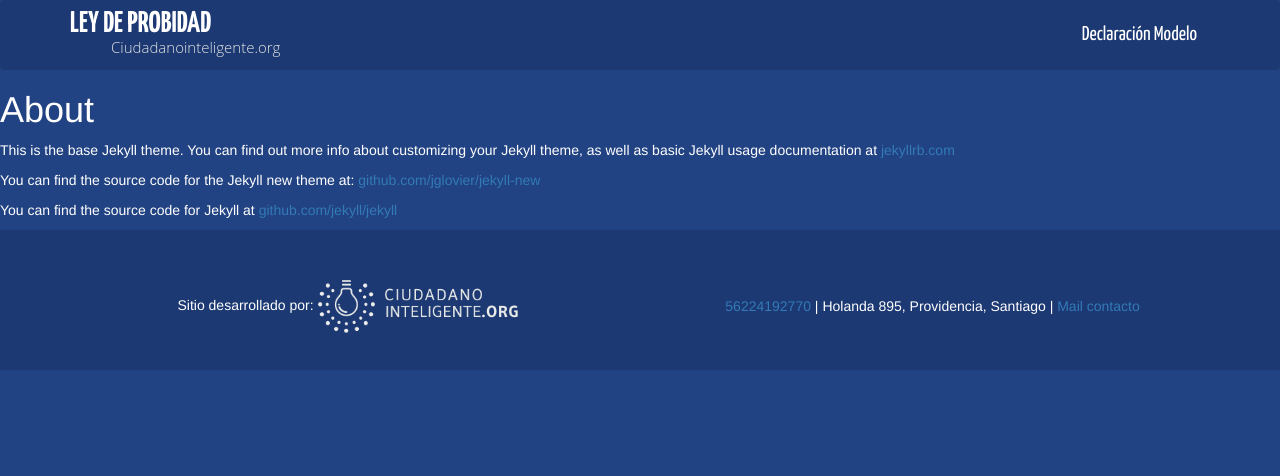
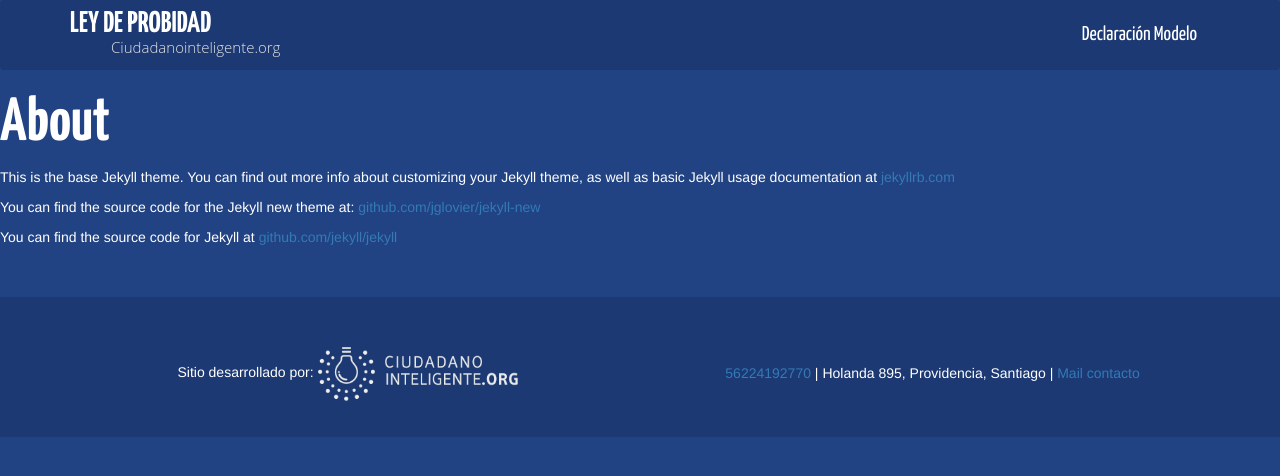
Before and after one commit to dtejada/probidad, a Jekyll site: the page built from about.md, in a window 1280 px wide. Shown: the top 476 px of the page. Built offline with Jekyll 4.4.1, drawn with Linux system fonts in a browser that asks for light colours; nearby versions of some CDN libraries.

Commit message:
Agrega bajada

```diff
--- a/_sass/_ldp.scss
+++ b/_sass/_ldp.scss
@@ -11,11 +11,19 @@
 	margin: 0 auto;
 }
 
-h2 {
-	font-size: 46px;
+h1 {
+	font-size: 61px;
 	color: #FFFFFF;
 	font-weight: 600;
 	font-family: "Yanone Kaffeesatz", Helvetica, sans-serif;
+}
+
+h2 {
+	font-size: 40px;
+	color: #FFFFFF;
+	font-weight: 200;
+	font-family: "Yanone Kaffeesatz", Helvetica, sans-serif;
+	margin: 30px 0;
 }
 
 h3 {
@@ -103,7 +111,7 @@
 
 #title-header {
 	text-align: center;
-	h2, h3 {
+	h1, h3 {
 		position: relative;
 		margin: 0;
 	}
@@ -180,6 +188,7 @@
 	color: #fff;
 	min-height: 140px;
 	padding-top: 50px;
+	margin-top: 50px;
 .footer-info {
 		padding-top: 16px;
 }
--- a/index.html
+++ b/index.html
@@ -5,13 +5,13 @@
 <div class="container">
 	<section id="title-header" class="row">
 		<div class="ribbon">
-			<h2> Con una nueva Ley de Probidad </h2>
+			<h1> Con una nueva Ley de Probidad </h1>
 			<h3> promovemos la transparencia y evitamos los conflictos de interés </h3>
 		</div>
 	</section>
 
 	<section id="persons" class="row">
-		<h3>Twitteale a los miembros de la comisión para que aprueben la Ley de Probidad.</h3>
+		<div class="text-center"><h2>Twitteale a los miembros de la comisión para que aprueben la Ley de Probidad:</h2></div>
 			 {% for person in site.persons %}
 			<div class="col-md-2 col-sm-6">
 			    <div class="thumbnail">
```
